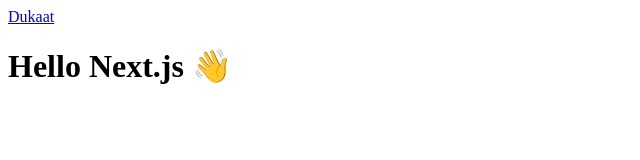
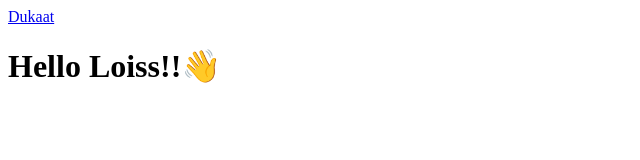
Before and after one commit to la5ta/tally-web, a Next.js app: page / in a window 1280 px wide. Shown: the top 160 px of the page, without its empty margins (0-640 px from the left). Built offline with nearby package versions, Linux system fonts and the light colour scheme.

Commit message:
fix: Adding vars to dockerfile Also adding command --coverage to tests

```diff
--- a/package.json
+++ b/package.json
@@ -8,7 +8,7 @@
     "start": "next start -p ${PORT-3000}",
     "lint": "eslint src --ext .ts,.tsx",
     "lint:fix": "yarn lint --fix",
-    "test": "jest"
+    "test": "jest --coverage"
   },
   "dependencies": {
     "next": "9.4.4",
--- a/src/pages/index.tsx
+++ b/src/pages/index.tsx
@@ -4,7 +4,7 @@
 
 const IndexPage: NextPage = () => (
   <Layout>
-    <h1>Hello Next.js <span role="img" aria-label="hand wave">👋</span></h1>
+    <h1>Hello Loiss!!<span role="img" aria-label="hand wave">👋</span></h1>
   </Layout>
 );
 
```
Also changed, not shown: 2 other files (tests, documents, lock files or other folders).
